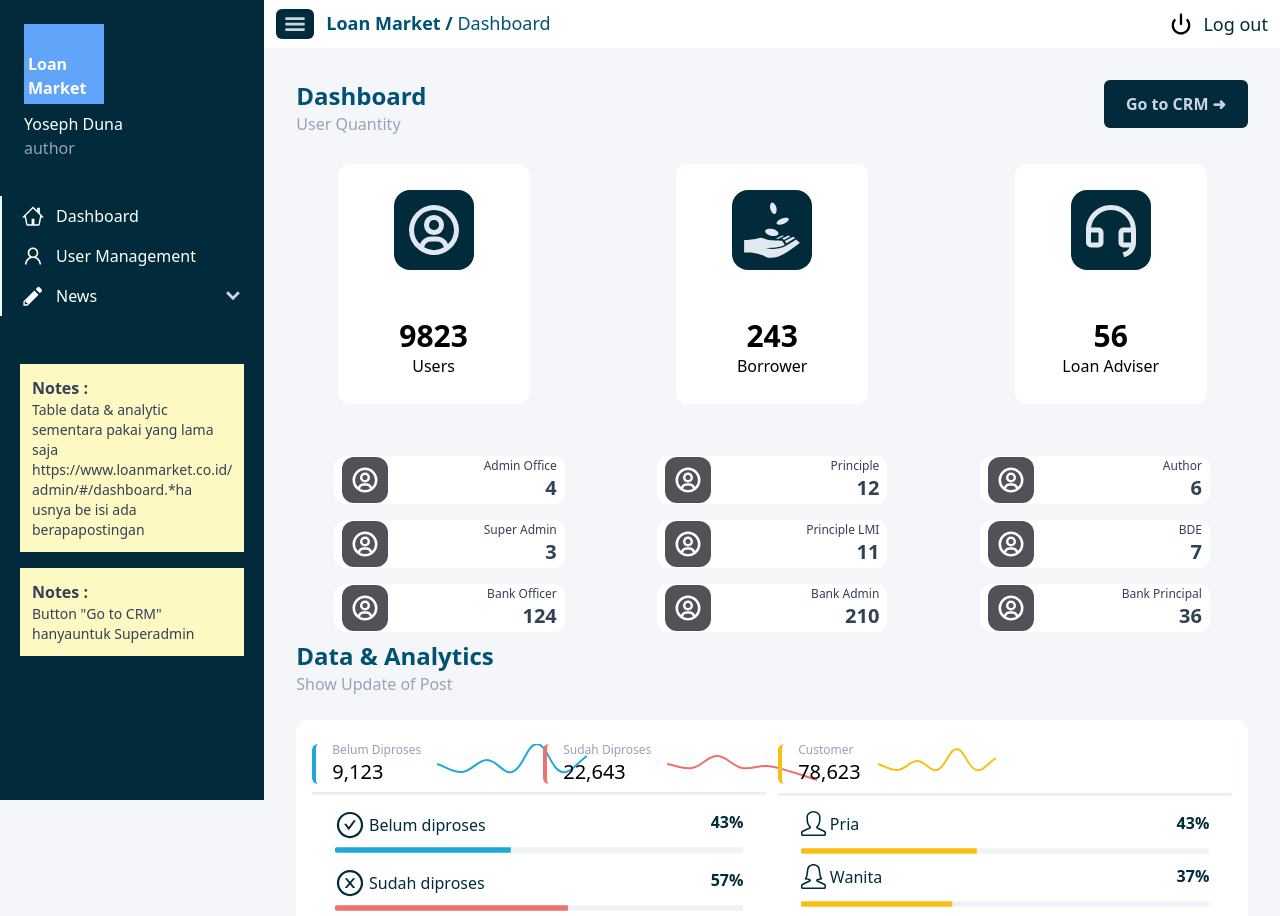
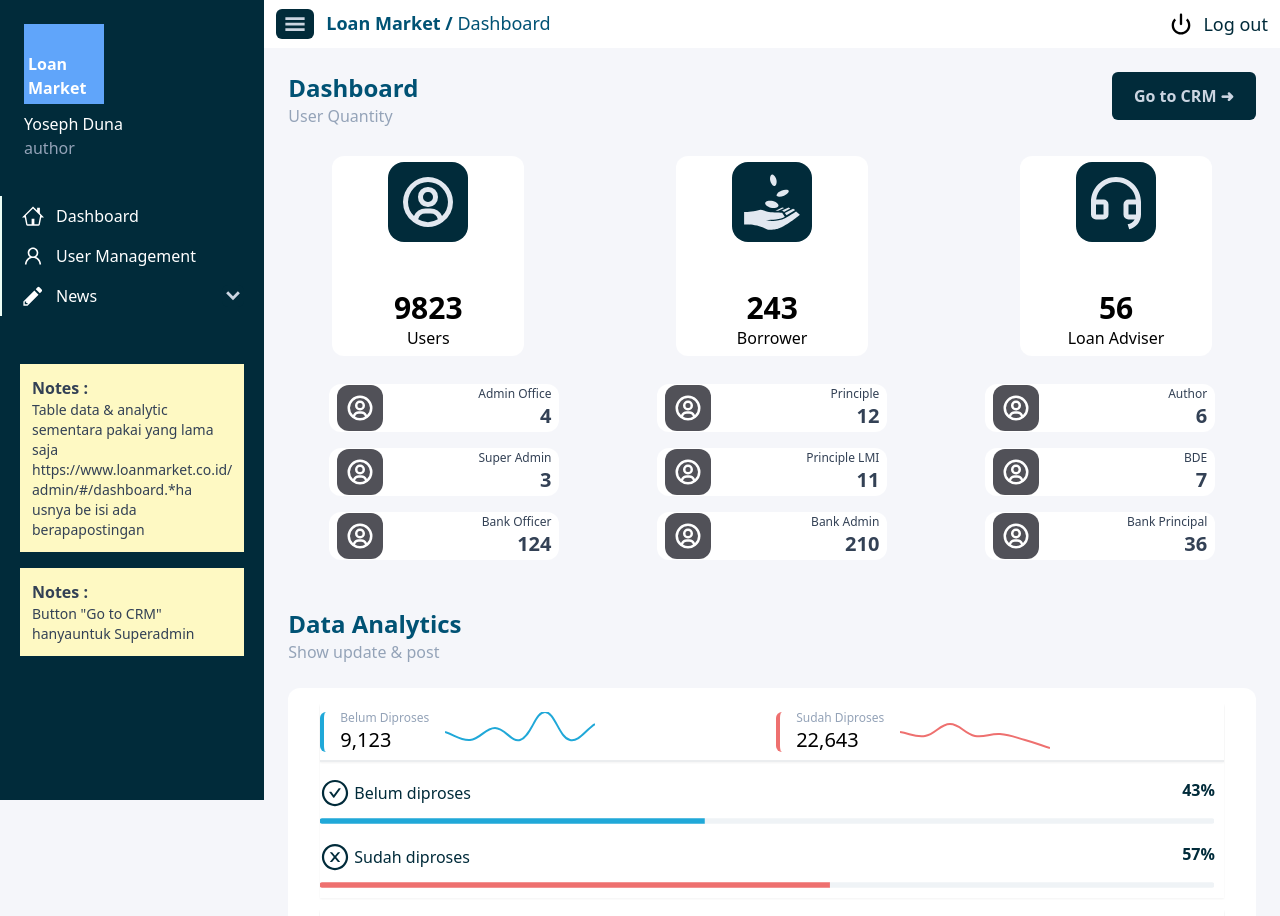
Before and after one commit to RendraAndriansyah/Loan-Market---assessment-, a React (Vite) app: page / in a window 1280 px wide. Shown: the top 916 px of the page. Built offline with nearby package versions, Linux system fonts and the light colour scheme.

Commit message:
destructuring homepage

```diff
--- a/src/components/fragments/CardColumn.tsx
+++ b/src/components/fragments/CardColumn.tsx
@@ -7,7 +7,7 @@ const CardColumn = ({ icon, value, title }: CardColumn) => {
 	return (
 		<div
 			id="card-column"
-			className="w-[15vw] 2xl:w-[10vw] h-[30vh] flex flex-col justify-center items-center gap-y-12 bg-white m-1  rounded-xl "
+			className="w-[15vw] 2xl:w-[10vw] h-[20vh] xl:h-[25vh] 2xl:h-[30vh] flex flex-col justify-center items-center gap-y-12 bg-white m-1  rounded-xl "
 		>
 			<div className="w-20 h-20 bg-color-secondary text-slate-200 rounded-2xl flex items-center justify-center">
 				{icon}
--- a/src/components/fragments/CardRow.tsx
+++ b/src/components/fragments/CardRow.tsx
@@ -6,7 +6,7 @@ type CardRowProps = {
 
 const CardRow = ({ icon, title, value }: CardRowProps) => {
 	return (
-		<div className="flex w-[18vw] h-[6vh] 2xl:w-[12vw] px-2 bg-white rounded-xl justify-between items-center">
+		<div className="flex w-[18vw] h-[6vh] 2xl:h-[8vh] 2xl:w-[12vw] px-2 bg-white rounded-xl justify-between items-center">
 			<div className="bg-zinc-700/90 text-white p-2 rounded-xl">{icon}</div>
 			<div className="text-slate-700">
 				<h1 className="text-xs 2xl:text-sm ">{title}</h1>
--- a/src/components/fragments/Navbar.tsx
+++ b/src/components/fragments/Navbar.tsx
@@ -3,9 +3,9 @@ import { CgLogOff } from "react-icons/cg";
 import Button from "../elements/Button";
 const Navbar = ({ onClick }: { onClick: () => void }) => {
 	return (
-		<nav className="flex bg-white items-center justify-between w-full white h-12 px-3">
-			<div className="flex gap-3">
-				<Button onClick={onClick} size="px-2 py-1">
+		<nav className="flex sticky top-0 bg-white items-center justify-between w-full white h-12 px-3">
+			<div className=" gap-3  flex ">
+				<Button onClick={onClick} size="px-2 py-1 hidden lg:inline">
 					<GiHamburgerMenu size={22} />
 				</Button>
 				<p className="text-lg font-semibold text-primary-100">
--- a/src/components/fragments/charts/SingleBar.tsx
+++ b/src/components/fragments/charts/SingleBar.tsx
@@ -21,7 +21,7 @@ interface DataPoint {
 
 const SingleBarChart = ({ data, icon }: { data: DataProps; icon: JSX.Element }) => {
 	return (
-		<div className="w-[90%]">
+		<div className="w-[99%] 2xl:w-[90%] ">
 			<div className="flex justify-between">
 				<div className="flex items-center gap-1 text-color-secondary">
 					{icon}
@@ -29,7 +29,7 @@ const SingleBarChart = ({ data, icon }: { data: DataProps; icon: JSX.Element })
 				</div>
 				<p className="font-semibold text-color-secondary">{data.datasets[0].data[0].x}%</p>
 			</div>
-			<Bar data={data} options={optionSingleBar} height={5} width={100} />
+			<Bar data={data} options={optionSingleBar} height={3} width={100} />
 		</div>
 	);
 };
--- a/src/components/layouts/Layout.tsx
+++ b/src/components/layouts/Layout.tsx
@@ -2,14 +2,14 @@ import { useState } from "react";
 import Navbar from "../fragments/Navbar";
 import Sidebar from "../fragments/Sidebar";
 
-const Layout = ({ children }: { children: JSX.Element }) => {
+const Layout = ({ children }: { children: JSX.Element[] }) => {
 	const [Collapse, setCollapse] = useState<boolean>(false);
 	return (
 		<div className="flex relative bg-color-primary">
 			<Sidebar Collapse={Collapse} />
 			<div id="content" className="relative w-full">
 				<Navbar onClick={() => setCollapse(!Collapse)} />
-				<main className="p-8">{children}</main>
+				<main className="px-6">{children}</main>
 				<footer className="flex items-center absolute bottom-0 bg-white w-full h-12">
 					<p className="pl-10">Copyright Loan Market © 2021</p>
 				</footer>
--- /dev/null
+++ b/src/components/layouts/Section.tsx
@@ -0,0 +1,25 @@
+const Section = ({ children }: { children: JSX.Element[] | JSX.Element }) => {
+	return <section className="py-6">{children}</section>;
+};
+
+type HeaderProps = {
+	children?: JSX.Element;
+	desc: string;
+	title: string;
+};
+
+const Header = ({ children, title, desc }: HeaderProps) => {
+	return (
+		<div className="flex justify-between">
+			<div>
+				<h1 className="text-2xl font-semibold text-primary-100">{title}</h1>
+				<p className="text-slate-400">{desc}</p>
+			</div>
+			{children}
+		</div>
+	);
+};
+
+Section.Header = Header;
+
+export default Section;
--- a/src/pages/HomePages.tsx
+++ b/src/pages/HomePages.tsx
@@ -18,6 +18,7 @@ import {
 } from "../dummy-data/DummyData";
 import { AiOutlineCheckCircle, AiOutlineCloseCircle } from "react-icons/ai";
 import { SlUserFemale, SlUser } from "react-icons/sl";
+import Section from "../components/layouts/Section";
 function HomePages() {
 	const dummyCardRow = [
 		{
@@ -69,20 +70,14 @@ function HomePages() {
 
 	return (
 		<Layout>
-			<>
 			{/* Section 1 */}
-				<section>
-					{/* Header */}
-					<div className="flex justify-between">
-						<div>
-							<h1 className="text-2xl font-semibold text-primary-100">Dashboard</h1>
-							<p className="text-slate-400">User Quantity</p>
-						</div>
-						<Button size="w-36 h-12">Go to CRM ➜ </Button>
-					</div>
+			<Section>
+				<Section.Header title="Dashboard" desc="User Quantity">
+					<Button size="w-36 h-12" children={"Go to CRM ➜"} />
+				</Section.Header>
 
-					{/* Cards */}
-					<div className="grid 2xl:grid-cols-2 mt-6 gap-12 ">
+				{/* Content */}
+				<div className="grid 2xl:grid-cols-2 mt-6 gap-6 ">
 					<div className="grid grid-cols-3 gap-x-16 justify-items-center">
 						<CardColumn icon={<BiUserCircle size={60} />} value={9823} title="Users" />
 						<CardColumn icon={<GiReceiveMoney size={60} />} value={243} title="Borrower" />
@@ -94,48 +89,40 @@ function HomePages() {
 						))}
 					</div>
 				</div>
-				</section>
+			</Section>
 
 			{/* Section 2 */}
-				<section className="mt-2">
-					{/* Header */}
-					<div className="flex justify-between">
-						<div>
-							<h1 className="text-2xl font-semibold text-primary-100">Data & Analytics</h1>
-							<p className="text-slate-400">Show Update of Post</p>
-						</div>
-					</div>
+			<Section>
+				<Section.Header title="Data Analytics" desc="Show update & post" />
 
-					{/* Cards */}
-					<div className="grid grid-cols-2 mt-6 bg-white min-h-[25vh] rounded-xl p-4 gap-3 ">
-						<div className="grid gap-4 ">
-							<div className="grid grid-cols-2 gap-2 border-b-2 border-gray-400/20 shadow-sm">
+				{/* Content */}
+				<div className="grid px-8 2xl:grid-cols-2 mt-6 bg-white min-h-[25vh] rounded-xl p-4 gap-3 ">
+					<div className="grid gap-4 shadow-sm">
+						<div className="grid md:grid-cols-2 gap-2 border-b-2 border-gray-400/20 shadow-sm">
 							<LineChart data={unprocessed} />
 							<LineChart data={processed} />
-								{/* <LineChart /> */}
 						</div>
 						<div className="row-span-6 ">
-								<div className="flex flex-col items-center gap-2 ">
+							<div className="flex flex-col 2xl:items-center gap-2 ">
 								<SingleBarChart icon={<AiOutlineCheckCircle size={30} />} data={unprocessedSingleBar} />
 								<SingleBarChart icon={<AiOutlineCloseCircle size={30} />} data={processedSingleBar} />
 							</div>
 						</div>
 					</div>
-
-						<div className="grid gap-4 ">
-							<div className="grid grid-cols-2 gap-2 border-b-2 border-gray-400/20 shadow-sm">
+					<div className="grid gap-4 shadow-sm">
+						<div className="grid md:grid-cols-2 gap-2 border-b-2 border-gray-400/20 shadow-sm">
+							<LineChart data={costumers} />
 							<LineChart data={costumers} />
 						</div>
 						<div className="row-span-6 ">
-								<div className="flex flex-col items-center gap-2">
+							<div className="flex flex-col 2xl:items-center gap-2">
 								<SingleBarChart icon={<SlUser size={25} />} data={costumerMale} />
 								<SingleBarChart icon={<SlUserFemale size={25} />} data={costumerFemale} />
 							</div>
 						</div>
 					</div>
 				</div>
-				</section>
-			</>
+			</Section>
 		</Layout>
 	);
 }
```
Lines whose indentation alone changed are shown as unchanged.
